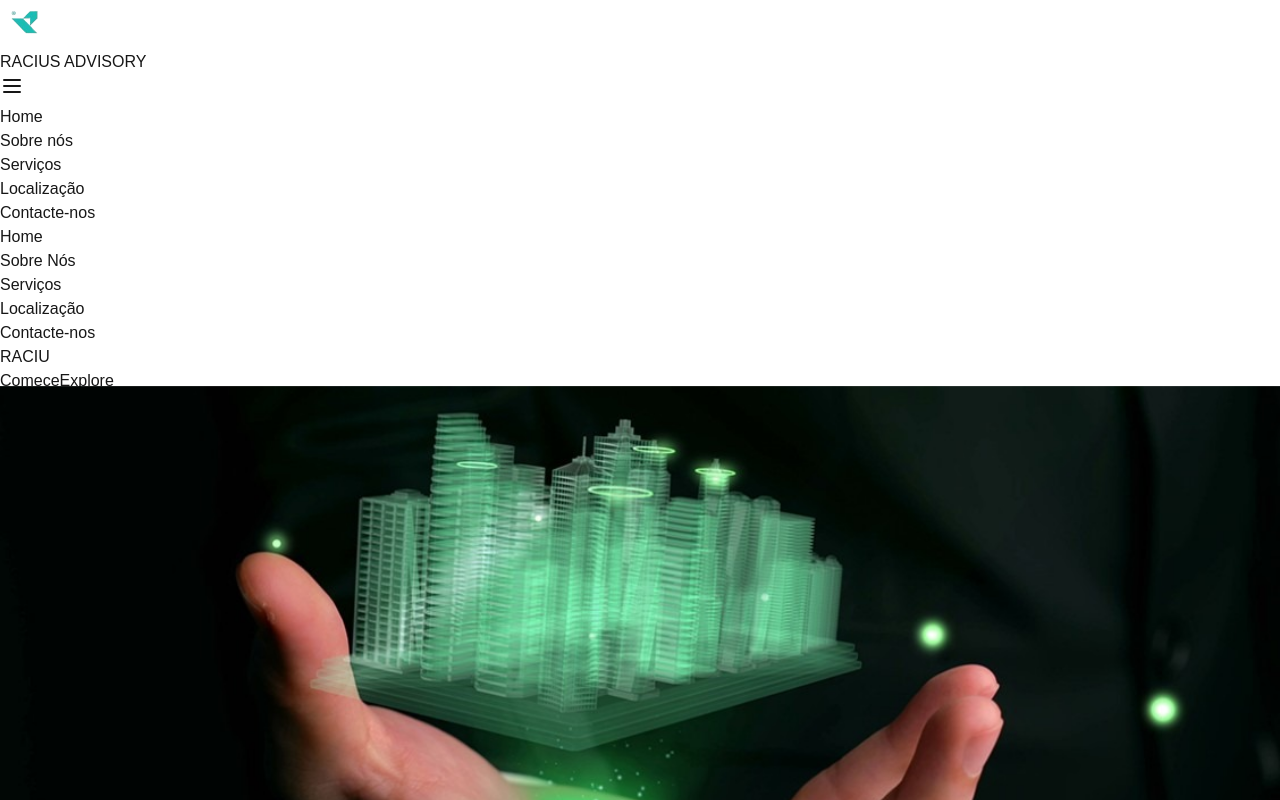
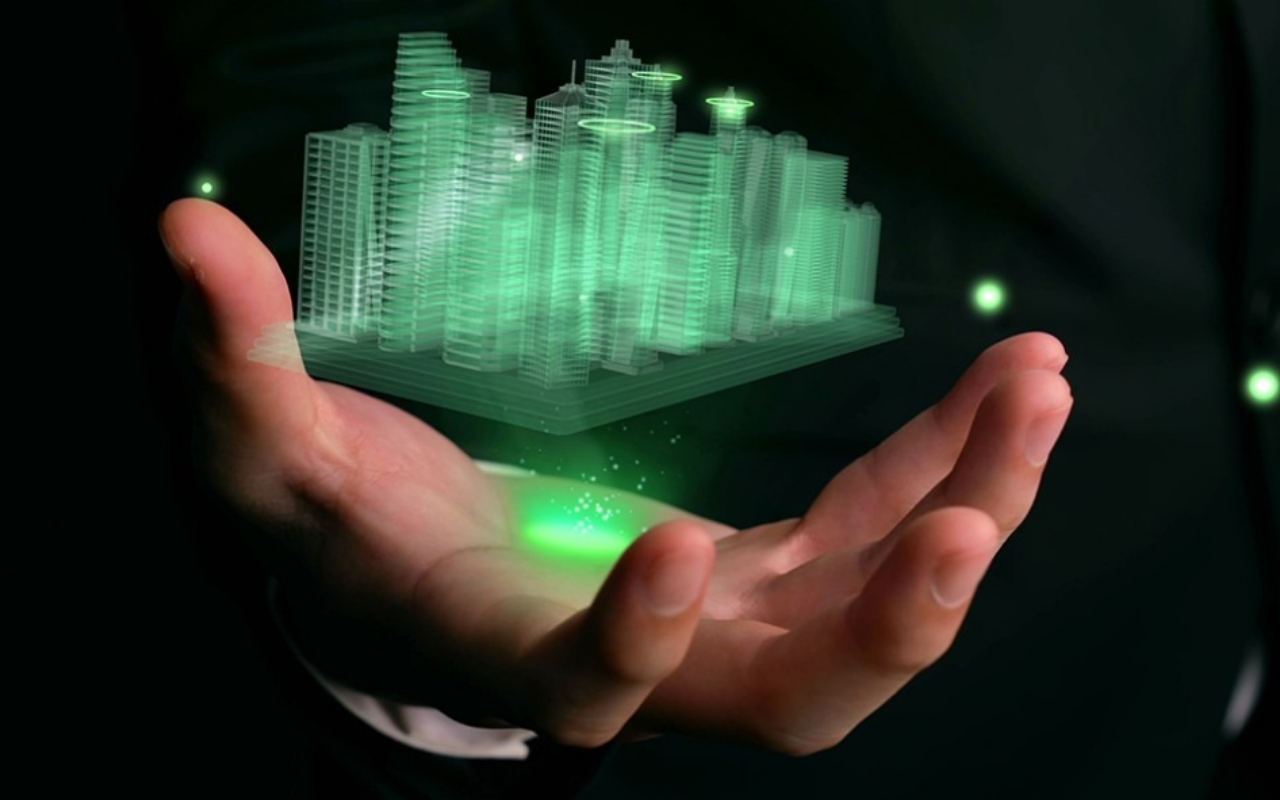
Before and after one commit to osvaldocariege06/Lading-page_Racius, a Next.js app: page / in a window 1280 px wide. Shown: the top 800 px of the page. Built offline with nearby package versions, Linux system fonts and the light colour scheme.

Commit message:
Ajustes finais

```diff
--- a/src/app/components/AboutUs.tsx
+++ b/src/app/components/AboutUs.tsx
@@ -58,7 +58,7 @@ export function AboutUs() {
 
     <section  id="sobre-nós"
       ref={sectionRef}
-      className="text-center py-16 px-6 sm:px-12 md:px-16 bg-black overflow-hidden"
+      className="text-center py-16 px-6 sm:px-12 md:px-16 bg-black overflow-hidden font-[Arial Nova Cond Light] "
 
     >
       {sections[currentIndex].icon && (
@@ -75,7 +75,7 @@ export function AboutUs() {
         initial={{ opacity: 0, y: -50 }}
         animate={visible ? { opacity: 1, y: 0 } : { opacity: 0 }}
         transition={{ duration: 0.8, ease: "easeInOut" }}
-        className="text-3xl md:text-4xl font-bold text-white font-[Roboto]"
+        className="text-3xl md:text-4xl font-bold text-white font-[Arial Nova Cond Light]"
       >
         {sections[currentIndex].title}
       </motion.h2>
@@ -83,7 +83,7 @@ export function AboutUs() {
         initial={{ opacity: 0, scale: 0.5 }}
         animate={visible ? { opacity: 1, scale: 1 } : { opacity: 0 }}
         transition={{ duration: 0.8, ease: "easeOut", delay: 0.2 }}
-        className="mt-6 text-[#48A6A1] font-semibold text-base md:text-lg max-w-4xl mx-auto leading-relaxed font-[Roboto]"
+        className="mt-6 text-[#48A6A1] font-semibold text-base md:text-lg max-w-4xl mx-auto leading-relaxed font-[Arial Nova Cond Light]"
       >
         {sections[currentIndex].content}
       </motion.p>
--- a/src/app/components/CarouselServices.tsx
+++ b/src/app/components/CarouselServices.tsx
@@ -88,7 +88,7 @@ export default function CarouselServices() {
   }, [itemsPerPage]);
 
   return (
-    <section className="text-center py-16 px-6 sm:px-12 md:px-16 bg-black font-[Roboto]" id="Outros">
+    <section className="text-center py-16 px-6 sm:px-12 md:px-16 bg-black font-[Arial Nova Cond Light]" id="Outros">
       <h1 className="text-5xl font-extrabold text-white">OUTROS SERVIÇOS</h1>
       <h2 className="text-[#48A6A1]  uppercase text-lg mt-2">
         SERVIÇOS PRESTADOS PELA <span className="bg-blue-clayn-400 text-white px-2 py-1 rounded font-bold">RACIUS ADVISORY</span> - SERVIÇOS DE CONSULTORIA, LDA
--- a/src/app/components/ConsultingVideoSection.tsx
+++ b/src/app/components/ConsultingVideoSection.tsx
@@ -3,7 +3,7 @@ import React from "react";
 
 export function ConsultingVideoSection() {
   return (
-    <section className="bg-[#48A6A1] py-16 px-6 md:px-16 flex flex-col md:flex-row items-center gap-10 font-[Roboto]">
+    <section className="bg-[#48A6A1] py-16 px-6 md:px-16 flex flex-col md:flex-row items-center gap-10 font-[Arial Nova Cond Light]">
       <div className="max-w-lg text-center md:text-left">
         <h2 className="text-3xl md:text-4xl font-extrabold text-gray-100 leading-tight">
           Empresa de consultoria em <span className="text-white">engenharia civil e áreas técnicas afins, consultoria imobiliária e consultoria de negócio</span>
--- a/src/app/components/ContactInfo.tsx
+++ b/src/app/components/ContactInfo.tsx
@@ -6,7 +6,7 @@ import Link from "next/link";
 
 export default function ContactInfo() {
   return (
-    <div className="bg-[#48A6A1] text-white p-6 sm:p-8 rounded-xl shadow-lg w-full max-w-xs sm:max-w-sm font-[Roboto]">
+    <div className="bg-[#48A6A1] text-white p-6 sm:p-8 rounded-xl shadow-lg w-full max-w-xs sm:max-w-sm font-[Arial Nova Cond Light]">
       <div className="flex items-center gap-4 mb-4">
         <MapPin className="w-6 h-6 text-green-300" />
         <p className="text-base sm:text-lg font-medium">Angola / Luanda / Rua Amilcar</p>
--- a/src/app/components/ContactSection.tsx
+++ b/src/app/components/ContactSection.tsx
@@ -4,7 +4,7 @@ import ContactInfo from "./ContactInfo";
 
 export default function ContactSection() {
   return (
-    <section className="bg-[#48A6A1] py-16 px-6 sm:px-8 md:px-16 text-center mt-20 font-['Roboto']" id="localização">
+    <section className="bg-[#48A6A1] py-16 px-6 sm:px-8 md:px-16 text-center mt-20 font-['Arial Nova Cond Light']" id="localização">
       <h2 className="text-3xl sm:text-4xl font-extrabold text-gray-900 mb-8">
         <span className="text-white">SLOGAN</span>
       </h2>
--- a/src/app/components/Footer.tsx
+++ b/src/app/components/Footer.tsx
@@ -5,7 +5,7 @@ import { Briefcase, Home, Landmark, Phone, Mail, Linkedin, Instagram, Facebook,
 
 export default function Footer() {
   return (
-    <footer className="bg-black text-white py-10 px-6 text-center font-[Roboto]">
+    <footer className="bg-black text-white py-10 px-6 text-center font-[Arial Nova Cond Light]">
       <div className="max-w-6xl mx-auto flex flex-col sm:flex-row justify-between items-center gap-8">
         <h3 className="text-2xl font-extrabold tracking-wide text-white">
           RACIUS ADVISORY
--- a/src/app/components/HomePage.tsx
+++ b/src/app/components/HomePage.tsx
@@ -40,28 +40,34 @@ export default function Home() {
   }, [displayText, isDeleting, index]);
 
   return (
-    <div className="relative min-h-screen text-white overflow-hidden font-[Roboto] opacity-90 bg-gradient-to-b from-[#48A6A1] to-[#1E4D4A]">
-      <motion.section
-        initial={{ opacity: 0, y: 20 }}
-        animate={{ opacity: 1, y: 0 }}
-        transition={{ duration: 0.8, ease: "easeOut" }}
-        className="relative flex flex-col-reverse md:flex-row items-center justify-between px-6 md:px-16 py-12 md:py-20 pb-24"
-      >
-        <div className="text-center md:text-left max-w-lg max-md:mt-20">
-          <h2 className="text-3xl md:text-5xl font-bold leading-tight">
+    <div className="relative w-full h-screen flex flex-col items-center justify-start overflow-hidden font-['Arial Nova Cond Light']">
+
+      <div className="relative w-[80%] md:w-[70%] lg:w-[60%] xl:w-[50%] h-1/2 rounded-lg overflow-hidden shadow-lg mt-32">
+        <Image
+          src="/ImageHome.jpg"
+          alt="Imagem de engenharia civil"
+          layout="fill"
+          objectFit="cover"
+          className="rounded-lg"
+          priority
+        />
+      </div>
+
+      <div className="absolute top-[25%] left-1/2 transform -translate-x-1/2 text-center w-full px-6 md:px-16">
+        <h2 className="text-3xl md:text-5xl font-bold text-white drop-shadow-lg">
           {displayText.includes("RACIUS ADVISORY") ? (
-              <span className="text-green-300">{displayText}</span>
+            <span className="text-[#48A6A1]">{displayText}</span>
           ) : (
             displayText
           )}
         </h2>
 
-          <div className="mt-6 flex flex-col md:flex-row gap-4">
+        <div className="mt-6 flex flex-col md:flex-row gap-4 justify-center">
           <Link href="#colaboradores">
             <motion.button
               whileTap={{ scale: 0.9 }}
               whileHover={{ scale: 1.05 }}
-                className="bg-[#48A6A1] hover:bg-[#3c8f8a] text-white px-6 py-3 rounded-lg w-full md:w-auto shadow-md transition-all"
+              className="bg-[#48A6A1] hover:bg-[#3c8f8a] text-white px-6 py-3 rounded-lg shadow-md transition-all"
             >
               Comece
             </motion.button>
@@ -69,12 +75,8 @@ export default function Home() {
           <Link href="#serviços">
             <motion.button
               whileTap={{ scale: 0.9 }}
-                whileHover={{
-                  scale: 1.05,
-                  backgroundColor: "#e6e6e6",
-                  color: "#000",
-                }}
-                className="border border-white px-6 py-3 rounded-lg w-full md:w-auto shadow-md transition-all"
+              whileHover={{ scale: 1.05, backgroundColor: "#e6e6e6", color: "#000" }}
+              className="border border-white px-6 py-3 rounded-lg shadow-md transition-all text-white"
             >
               Explore
             </motion.button>
@@ -82,38 +84,8 @@ export default function Home() {
         </div>
       </div>
 
-
-        <div className="relative w-3/4 md:w-1/2 max-w-md z-10 mt-2 flex justify-center">
-
-
-
-
-          <motion.div
-            className="relative"
-            animate={{ y: [0, -10, 0] }}
-            transition={{ duration: 3, repeat: Infinity, ease: "easeInOut" }}
-          >
-            <Image
-              src="/ImageHome.jpg"
-              alt="Imagem de Construção e Imobiliária"
-              width={800}
-              height={1000}
-              layout="responsive"
-              className="mt-20"
-            />
-          </motion.div>
-        </div>
-      </motion.section>
-
-      <svg
-        className="absolute bottom-0 left-0 w-full"
-        viewBox="0 0 1440 320"
-        xmlns="http://www.w3.org/2000/svg"
-      >
-        <path
-          fill="black"
-          d="M0,160 C120,220 240,250 360,240 C480,230 600,190 720,160 C840,130 960,110 1080,130 C1200,150 1320,200 1440,240 V320 H0 Z"
-        ></path>
+      <svg className="absolute bottom-0 left-0 w-full" viewBox="0 0 1440 320" xmlns="http://www.w3.org/2000/svg">
+        <path fill="black" d="M0,160 C120,220 240,250 360,240 C480,230 600,190 720,160 C840,130 960,110 1080,130 C1200,150 1320,200 1440,240 V320 H0 Z"></path>
       </svg>
     </div>
   );
--- a/src/app/components/LocationMap.tsx
+++ b/src/app/components/LocationMap.tsx
@@ -2,7 +2,7 @@
 
 export default function LocationMap() {
   return (
-    <section className="text-center py-12 px-6 sm:px-12 md:px-20 bg-[#48A6A1] to-blue-100  font-[Roboto]">
+    <section className="text-center py-12 px-6 sm:px-12 md:px-20 bg-[#48A6A1] to-blue-100  font-[Arial Nova Cond Light]">
       <h2 className="text-3xl font-extrabold text-gray-900 tracking-wide">
         NOSSA <span className="text-white">LOCALIZAÇÃO</span>
       </h2>
--- a/src/app/components/MoreServicesCarousel.tsx
+++ b/src/app/components/MoreServicesCarousel.tsx
@@ -114,7 +114,7 @@ export default function MoreServicesCarousel() {
   }, [totalSlides]);
 
   return (
-    <section className="text-center py-16 px-6 sm:px-12 md:px-16 bg-black" id="negocio">
+    <section className="text-center py-16 px-6 sm:px-12 md:px-16 bg-black font-[Arial Nova Cond Light]" id="negocio">
       <h1 className="text-5xl font-extrabold text-white">MAIS SERVIÇOS</h1>
       <h2 className="text-[#48A6A1]  uppercase text-lg mt-2">
         SERVIÇOS PRESTADOS PELA <span className="bg-blue-clayn-400 text-white px-2 py-1 rounded font-bold">RACIUS ADVISORY</span> - SERVIÇOS DE CONSULTORIA, LDA
--- a/src/app/components/NavBar.tsx
+++ b/src/app/components/NavBar.tsx
@@ -20,7 +20,7 @@ export default function NavBar() {
 
   return (
     <nav
-      className={`fixed top-0 left-0 w-full flex justify-between items-center px-6 md:px-8 py-4 transition-colors duration-300 z-[100] font-[Roboto] tracking-wide
+      className={`fixed top-0 left-0 w-full flex justify-between items-center px-6 md:px-8 py-4 transition-colors duration-300 z-[100] font-[Arial Nova Cond Light] tracking-wide
         ${scrolled ? "bg-white shadow-md" : "bg-[#48A6A1]"}`}
     >
       <div className="flex items-center gap-3">
--- a/src/app/components/PartnersSection.tsx
+++ b/src/app/components/PartnersSection.tsx
@@ -54,7 +54,7 @@ function PartnerSlider({ items }: PartnerSliderProps) {
   }, [items.length]);
 
   return (
-    <div className="relative overflow-hidden w-full max-w-md mx-auto">
+    <div className="relative overflow-hidden w-full max-w-md mx-auto font-[Arial Nova Cond Light]">
       <motion.div
         animate={{ translateX: `-${current * 100}%` }}
         transition={{ ease: "easeInOut", duration: 0.8 }}
--- a/src/app/components/ServicesSection.tsx
+++ b/src/app/components/ServicesSection.tsx
@@ -26,7 +26,7 @@ const services = [
     ],
   },
   {
-    title: "Engenharia e Projcetos",
+    title: "Engenharia e Projectos",
     icon: <Building size={40} className="text-green-400" />,
     details: [
       "Desenvolvimento de projetos arquitetônicos e estruturais",
```
Lines whose indentation alone changed are shown as unchanged.
